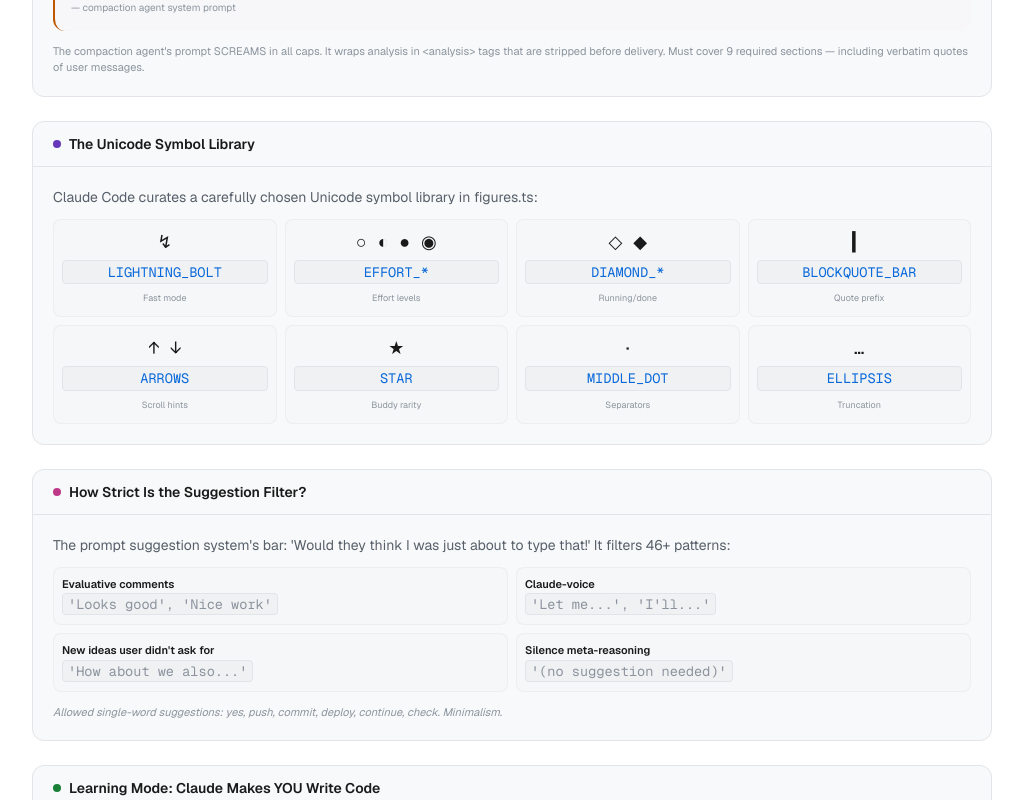
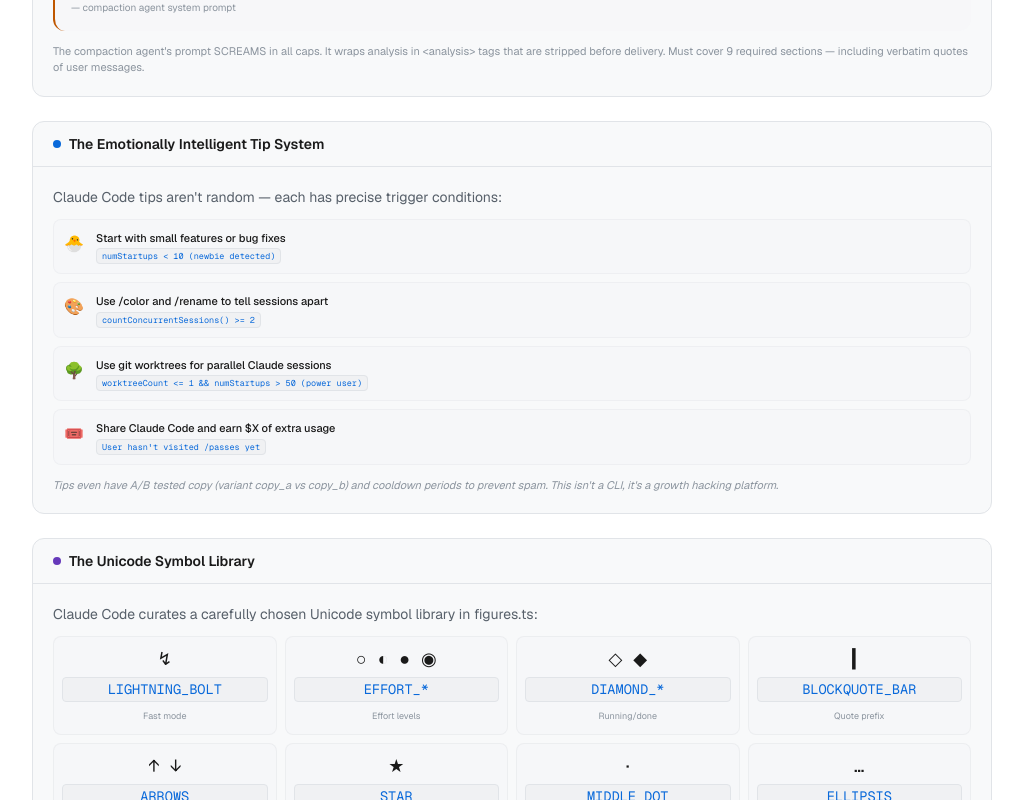
Before and after one commit to wu-changxing/claude-code-analysis, a Next.js app: page /fun-facts in a window 1280 px wide. Shown: the part 5700-6500 px from the top of the page, without its empty margins (256-1279 px from the left). Built offline with nearby package versions, Linux system fonts and the light colour scheme.

Commit message:
Add context-aware tip system and A/B tested copy to fun facts
- Tips triggered by: numStartups, concurrent sessions, worktree count
- A/B tested copy variants (tengu_timber_lark: copy_a vs copy_b)
- Referral reward tips with cooldown scheduling
- "This isn't a CLI, it's a growth hacking platform"

```diff
--- a/app/fun-facts/page.tsx
+++ b/app/fun-facts/page.tsx
@@ -535,6 +535,54 @@
         </p>
       </Card>
 
+      {/* Context-Aware Tips */}
+      <Card title={lang === "zh" ? "有情商的提示系统" : "The Emotionally Intelligent Tip System"} className="mb-6" accent="var(--accent)">
+        <p className="text-sm text-text-secondary mb-3">
+          {lang === "zh"
+            ? "Claude Code 的提示不是随机弹出的——每条都有精确的触发条件："
+            : "Claude Code tips aren't random — each has precise trigger conditions:"}
+        </p>
+        <div className="space-y-2">
+          {[
+            {
+              tip: { en: "Start with small features or bug fixes", zh: "从小功能或 bug 修复开始" },
+              when: { en: "numStartups < 10 (newbie detected)", zh: "numStartups < 10（检测到新手）" },
+              emoji: "🐣",
+            },
+            {
+              tip: { en: "Use /color and /rename to tell sessions apart", zh: "使用 /color 和 /rename 区分会话" },
+              when: { en: "countConcurrentSessions() >= 2", zh: "同时运行 2+ 个会话时" },
+              emoji: "🎨",
+            },
+            {
+              tip: { en: "Use git worktrees for parallel Claude sessions", zh: "使用 git worktrees 并行运行 Claude" },
+              when: { en: "worktreeCount <= 1 && numStartups > 50 (power user)", zh: "只有 1 个 worktree 且启动 50+ 次（高级用户）" },
+              emoji: "🌳",
+            },
+            {
+              tip: { en: "Share Claude Code and earn $X of extra usage", zh: "分享 Claude Code 并赚取额外使用额度" },
+              when: { en: "User hasn't visited /passes yet", zh: "用户还没访问过 /passes" },
+              emoji: "🎟️",
+            },
+          ].map(({ tip, when, emoji }) => (
+            <div key={tip.en} className="flex items-start gap-3 p-2.5 rounded-lg bg-bg-tertiary/20 border border-border/40">
+              <span className="text-base mt-0.5">{emoji}</span>
+              <div className="flex-1">
+                <p className="text-[11px] text-text-primary font-medium">{tip[lang as "en" | "zh"] || tip.en}</p>
+                <p className="text-[10px] text-text-muted mt-0.5">
+                  <code className="text-accent">{when[lang as "en" | "zh"] || when.en}</code>
+                </p>
+              </div>
+            </div>
+          ))}
+        </div>
+        <p className="text-[11px] text-text-muted mt-3 italic">
+          {lang === "zh"
+            ? "提示甚至有 A/B 测试文案（变体 copy_a vs copy_b）和冷却期（cooldownSessions）防止反复出现。这不是一个 CLI，这是一个 growth hacking 平台。"
+            : "Tips even have A/B tested copy (variant copy_a vs copy_b) and cooldown periods to prevent spam. This isn't a CLI, it's a growth hacking platform."}
+        </p>
+      </Card>
+
       {/* Unicode Symbols */}
       <Card title={lang === "zh" ? "特殊符号图书馆" : "The Unicode Symbol Library"} className="mb-6" accent="var(--purple)">
         <p className="text-sm text-text-secondary mb-3">
```
